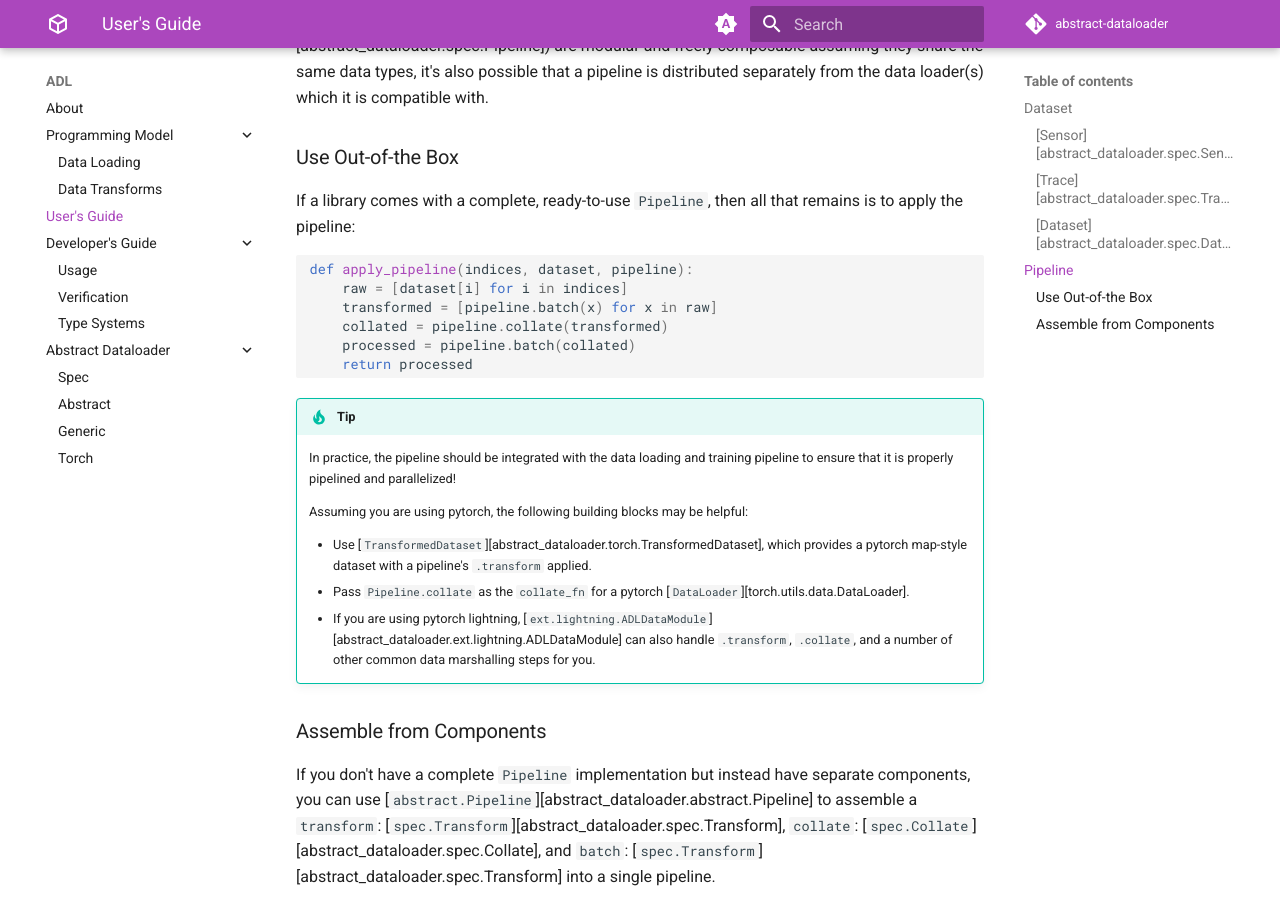
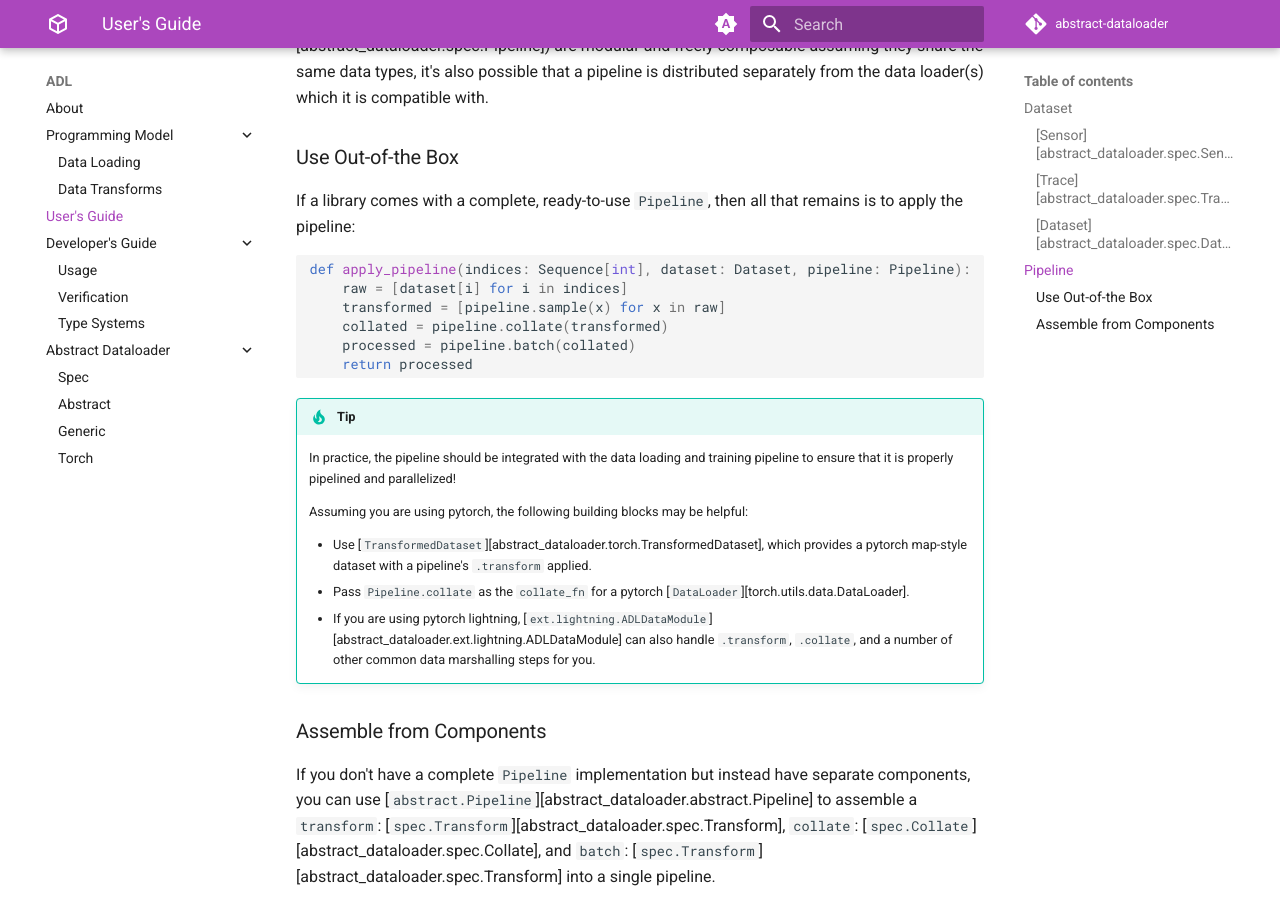
Before and after one commit to WiseLabCMU/abstract-dataloader, an MkDocs documentation site: the page built from docs/tutorial.md, in a window 1280 px wide and 900 px high, scrolled down 2431 px. Built offline with MkDocs 1.6.1 and Material for MkDocs 9.7.7, drawn with Linux system fonts in a browser that asks for light colours; comment, search, counter and statistics services are not loaded.

Commit message:
Typo: pipeline.sample should be first step in tutorial

````diff
--- a/docs/tutorial.md
+++ b/docs/tutorial.md
@@ -63,9 +63,9 @@ Dataloaders may or may not come with data a preprocessing [`Pipeline`][abstract_
 If a library comes with a complete, ready-to-use `Pipeline`, then all that remains is to apply the pipeline:
 
 ```python
-def apply_pipeline(indices, dataset, pipeline):
+def apply_pipeline(indices: Sequence[int], dataset: Dataset, pipeline: Pipeline):
     raw = [dataset[i] for i in indices]
-    transformed = [pipeline.batch(x) for x in raw]
+    transformed = [pipeline.sample(x) for x in raw]
     collated = pipeline.collate(transformed)
     processed = pipeline.batch(collated)
     return processed
````
